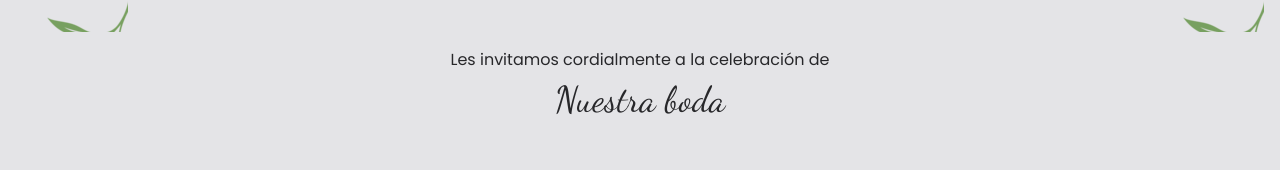
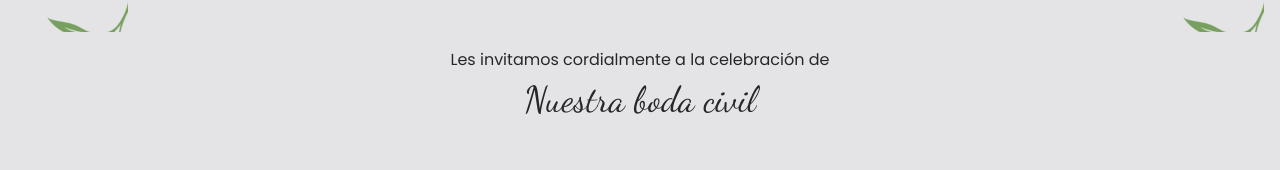
Before and after one commit to MacoChave/Andrea-Marco, a website: page index.html in a window 1280 px wide. Shown: the part 768-938 px from the top of the page. Drawn offline with nearby package versions, Linux system fonts and the light colour scheme.

Commit message:
Especificar boda civil

```diff
--- a/index.html
+++ b/index.html
@@ -10,7 +10,7 @@
       href="./resources/code_civil.svg"
     />
     <!-- Primary Meta Tags -->
-    <title>Ancrea y Marco</title>
+    <title>Andrea y Marco</title>
     <meta name="title" content="Andrea y Marco" />
     <meta name="description" content="Bienvenidos a nuestra boda" />
 
@@ -72,7 +72,7 @@
         class="flex flex-col items-center gap-2"
       >
         <p class="text-center">Les invitamos cordialmente a la celebración de</p>
-        <p class="text-4xl dancing-script-400">Nuestra boda</p>
+        <p class="text-4xl dancing-script-400">Nuestra boda civil</p>
       </section>
 
       <section id="fecha-invitacion" class="flex flex-col items-center gap-2">
```
